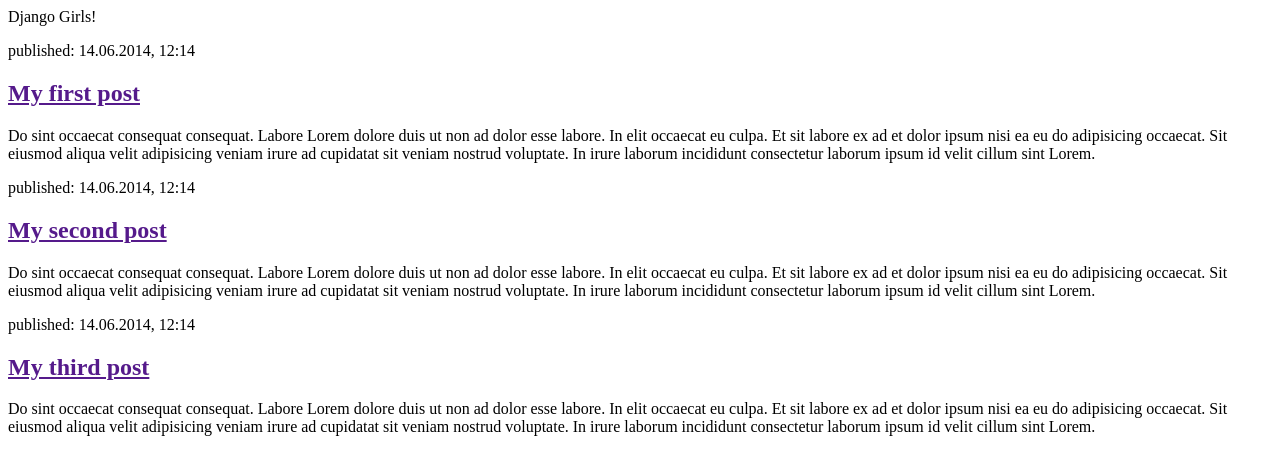
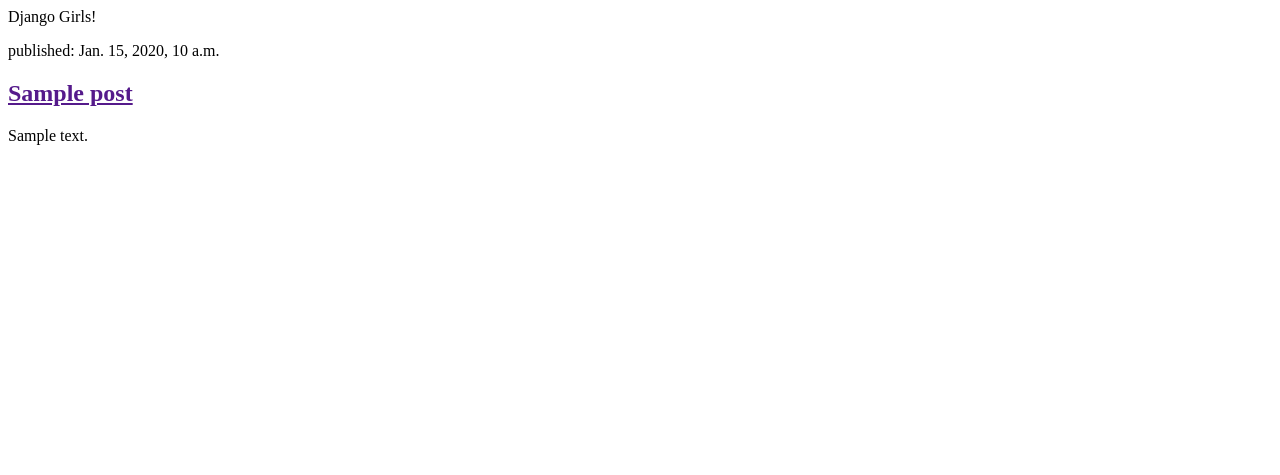
Before and after one commit to nenepadi/my-django-blog, a Django app: template blog/templates/blog/post_list.html in a window 1280 px wide. Shown: the top 475 px of the page. Run offline with Django 3.2, Linux system fonts and the light colour scheme; the template is opened without the code that fills it: values that come from a table or form of the project are taken from there, others are empty; tables that the repository leaves empty hold one stand-in row (values such as "Sample post").

Commit message:
Something inside so strong

```diff
--- a/blog/templates/blog/post_list.html
+++ b/blog/templates/blog/post_list.html
@@ -11,23 +11,13 @@
         Django Girls!
     </nav>
     <main>
-        <article>
-            <p>published: 14.06.2014, 12:14</p>
-            <h2><a href="">My first post</a></h2>
-            <p>Do sint occaecat consequat consequat. Labore Lorem dolore duis ut non ad dolor esse labore. In elit occaecat eu culpa. Et sit labore ex ad et dolor ipsum nisi ea eu do adipisicing occaecat. Sit eiusmod aliqua velit adipisicing veniam irure ad cupidatat sit veniam nostrud voluptate. In irure laborum incididunt consectetur laborum ipsum id velit cillum sint Lorem.</p>
-        </article>
-
-        <article>
-            <p>published: 14.06.2014, 12:14</p>
-            <h2><a href="">My second post</a></h2>
-            <p>Do sint occaecat consequat consequat. Labore Lorem dolore duis ut non ad dolor esse labore. In elit occaecat eu culpa. Et sit labore ex ad et dolor ipsum nisi ea eu do adipisicing occaecat. Sit eiusmod aliqua velit adipisicing veniam irure ad cupidatat sit veniam nostrud voluptate. In irure laborum incididunt consectetur laborum ipsum id velit cillum sint Lorem.</p>
-        </article>
-
-        <article>
-            <p>published: 14.06.2014, 12:14</p>
-            <h2><a href="">My third post</a></h2>
-            <p>Do sint occaecat consequat consequat. Labore Lorem dolore duis ut non ad dolor esse labore. In elit occaecat eu culpa. Et sit labore ex ad et dolor ipsum nisi ea eu do adipisicing occaecat. Sit eiusmod aliqua velit adipisicing veniam irure ad cupidatat sit veniam nostrud voluptate. In irure laborum incididunt consectetur laborum ipsum id velit cillum sint Lorem.</p>
-        </article>
+        {% for post in posts %}
+            <article>
+                <p>published: {{ post.published_date }}</p>
+                <h2><a href="">{{ post.title }}</a></h2>
+                <p>{{ post.text|linebreaksbr }}</p>
+            </article>
+        {% endfor %}
     </main>
 </body>
 </html>
--- a/blog/views.py
+++ b/blog/views.py
@@ -1,5 +1,8 @@
 from django.shortcuts import render
+from django.utils import timezone
+from .models import Post
 
 
 def post_list(request):
-    return render(request, 'blog/post_list.html', {})
+    posts = Post.objects.filter(published_date__lte=timezone.now()).order_by('published_date')
+    return render(request, 'blog/post_list.html', {'posts': posts})
```
